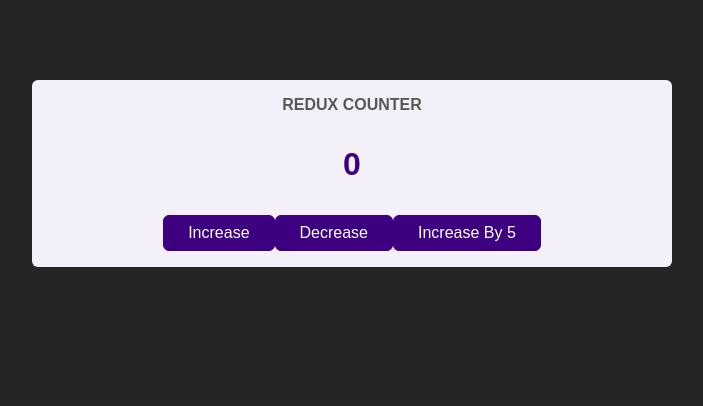
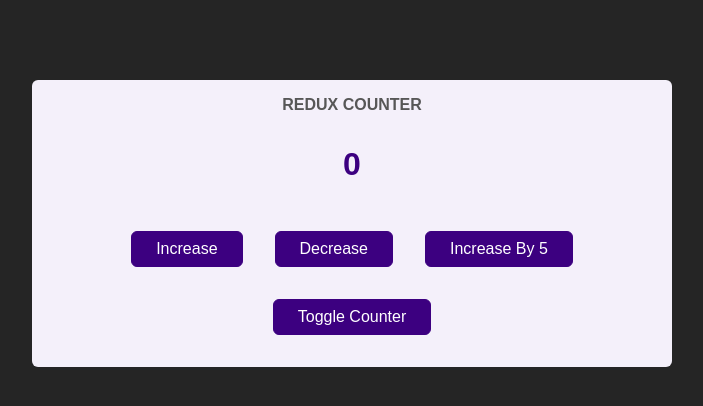
Before and after one commit to Perevechenkov/redux-toolkit-example, a JavaScript app: page / in a window 1280 px wide. Shown: the top 406 px of the page, without its empty margins (288-991 px from the left). Built offline with nearby package versions, Linux system fonts and the light colour scheme.

Commit message:
toggleCounter action & adding margin to buttons

```diff
--- a/src/components/Counter.js
+++ b/src/components/Counter.js
@@ -1,10 +1,17 @@
 import { useDispatch, useSelector } from 'react-redux';
 import classes from './Counter.module.scss';
 
-import { increment, decrement, incrementByAmount } from './counterSlice';
+import {
+  increment,
+  decrement,
+  incrementByAmount,
+  toggleCounter,
+} from './counterSlice';
 
 export default function Counter(props) {
   const counterValue = useSelector(state => state.counter.value);
+  const counterIsShown = useSelector(state => state.counter.showCounter);
+
   const dispatch = useDispatch();
 
   const increaseCounterHandler = () => {
@@ -19,13 +26,20 @@
     dispatch(incrementByAmount(5));
   };
 
+  const toggleCounterHandler = () => {
+    dispatch(toggleCounter());
+  };
+
   return (
     <main className={classes.counter}>
       <h1>Redux Counter</h1>
-      <div className={classes.value}>{counterValue}</div>
-      <button onClick={increaseCounterHandler}>Increase</button>
-      <button onClick={decreaseCounterHandler}>Decrease</button>
-      <button onClick={increaseByCounterHandler}>Increase By 5</button>
+      {counterIsShown && <div className={classes.value}>{counterValue}</div>}
+      <div>
+        <button onClick={increaseCounterHandler}>Increase</button>
+        <button onClick={decreaseCounterHandler}>Decrease</button>
+        <button onClick={increaseByCounterHandler}>Increase By 5</button>
+      </div>
+      <button onClick={toggleCounterHandler}>Toggle Counter</button>
     </main>
   );
 }
--- a/src/components/Counter.module.scss
+++ b/src/components/Counter.module.scss
@@ -26,4 +26,8 @@
           font-size: 2rem;
           font-weight: bold;
      }
+
+     button {
+          margin: 1rem;
+     }
 }
--- a/src/components/counterSlice.js
+++ b/src/components/counterSlice.js
@@ -2,6 +2,7 @@
 
 const initialState = {
   value: 0,
+  showCounter: true,
 };
 
 export const counterSlice = createSlice({
@@ -17,9 +18,13 @@
     incrementByAmount: (state, action) => {
       state.value += action.payload;
     },
+    toggleCounter: state => {
+      state.showCounter = !state.showCounter;
+    },
   },
 });
 
-export const { increment, decrement, incrementByAmount } = counterSlice.actions;
+export const { increment, decrement, incrementByAmount, toggleCounter } =
+  counterSlice.actions;
 
 export default counterSlice.reducer;
```
